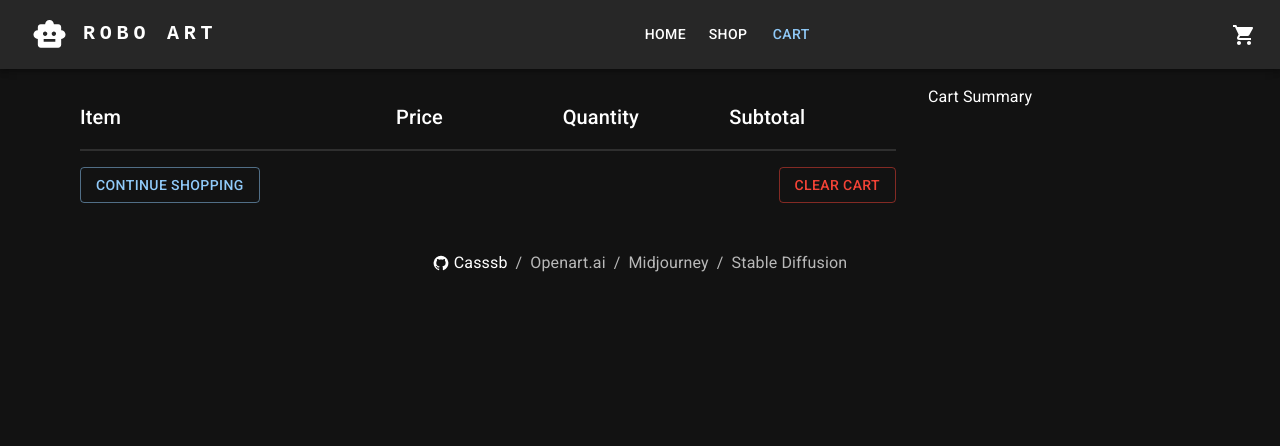
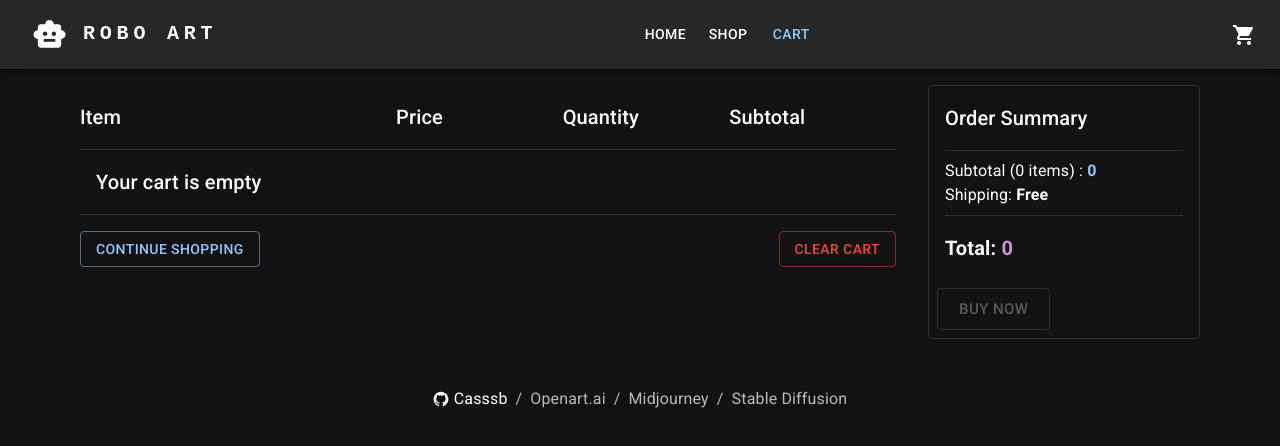
Before and after one commit to Casssb/shopping-cart, a React (Vite) app: page /cart in a window 1280 px wide. Shown: the top 446 px of the page. Built offline with nearby package versions, Linux system fonts and the light colour scheme.

Commit message:
add cart summary component logic

```diff
--- a/src/components/Navbar.jsx
+++ b/src/components/Navbar.jsx
@@ -240,14 +240,14 @@ const Navbar = () => {
                   </Button>
                 </Box>
               ))}
-              <Divider />
+              <Divider sx={{ padding: '0.2rem' }} />
               <MenuItem
                 disabled={true}
                 sx={{
                   '&.Mui-disabled': { color: 'text.primary', opacity: '1' },
                 }}
               >
-                <Typography textAlign={'center'}>
+                <Typography textAlign={'center'} pt="0.2rem">
                   Total: {cartPriceTotal}
                 </Typography>
               </MenuItem>
@@ -263,7 +263,7 @@ const Navbar = () => {
                   <ShoppingCartIcon color="primary" fontSize="small" />
                 </ListItemIcon>
                 <ListItemText color="primary" sx={{ color: '#90CAF9' }}>
-                  Checkout
+                  Go to Basket
                 </ListItemText>
               </MenuItem>
             </Menu>
--- a/src/pages/cart/CartItems.jsx
+++ b/src/pages/cart/CartItems.jsx
@@ -21,6 +21,8 @@ const CartItems = () => {
   const isMobile = useMediaQuery(`(max-width:600px)`);
   const navigate = useNavigate();
 
+  const cartItemsTotal = cart.reduce((acc, c) => acc + c.quantity, 0);
+
   return (
     <Box flex={3} component={'section'}>
       <Box
@@ -39,6 +41,7 @@ const CartItems = () => {
         <Typography variant="span"></Typography>
       </Box>
       <Divider />
+      {cartItemsTotal === 0 && <Typography variant='h6' padding={'1rem'}>Your cart is empty</Typography>}
       {cart.map((item) => (
         <Box
           key={item.id}
@@ -76,6 +79,7 @@ const CartItems = () => {
             display={'flex'}
             justifyContent={{ xs: 'center', sm: 'flex-start' }}
             alignItems={'center'}
+            mt={{ xs: '1rem', sm: '0' }}
           >
             <ButtonGroup size="small" aria-label="increment=decrement buttons">
               <Button
--- a/src/pages/cart/CartSummary.jsx
+++ b/src/pages/cart/CartSummary.jsx
@@ -1,10 +1,67 @@
-import { Box } from '@mui/material';
+import {
+  Box,
+  Button,
+  Card,
+  CardActions,
+  CardContent,
+  Divider,
+  Typography,
+  useMediaQuery,
+} from '@mui/material';
 import React from 'react';
+import { ShopContext } from '../../context/ShopContext';
 
 const CartSummary = () => {
+  const {
+    cachedState: {
+      state: { cart },
+    },
+  } = ShopContext();
+
+  const cartPriceTotal = cart.reduce((acc, c) => acc + c.quantity * c.price, 0);
+  const cartItemsTotal = cart.reduce((acc, c) => acc + c.quantity, 0);
+
+  const isMobile = useMediaQuery(`(max-width:600px)`);
+
   return (
-    <Box flex={1} component={'section'}>
-      Cart Summary
+    <Box flex={1} component={'section'} raised>
+      <Card variant="outlined">
+        <CardContent>
+          <Typography variant="h6" mb={'1rem'}>
+            Order Summary
+          </Typography>
+          <Divider />
+          <Typography mt={'0.5rem'}>
+            Subtotal {`(${cartItemsTotal} items) `}:{' '}
+            <Typography variant="span" fontWeight={'bold'} color="primary">
+              {cartPriceTotal}
+            </Typography>
+          </Typography>
+          <Typography mb={'0.5rem'}>
+            Shipping:{' '}
+            <Typography variant="span" fontWeight={'bold'}>
+              Free
+            </Typography>
+          </Typography>
+          <Divider />
+          <Typography fontWeight={'700'} mt={'1rem'} variant="h6">
+            Total:{' '}
+            <Typography variant="span" fontWeight={'bold'} color="secondary">
+              {cartPriceTotal}
+            </Typography>
+          </Typography>
+        </CardContent>
+        <CardActions>
+          <Button
+            size="large"
+            disabled={cartItemsTotal > 0 ? false : true}
+            variant={isMobile ? 'contained' : 'outlined'}
+            color="success"
+          >
+            Buy Now
+          </Button>
+        </CardActions>
+      </Card>
     </Box>
   );
 };
--- a/src/pages/home/Featured.jsx
+++ b/src/pages/home/Featured.jsx
@@ -32,7 +32,7 @@ const Featured = () => {
         }}
       >
         <Typography variant="h4" align="center" fontWeight={'500'}>
-          Featured Projects
+          Featured Art
         </Typography>
         <ImageList
           cols={matches ? 3 : 1}
```
